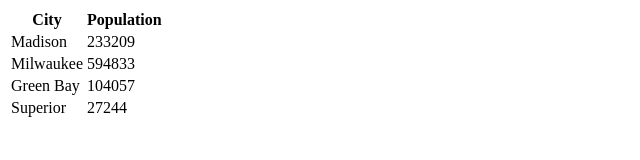
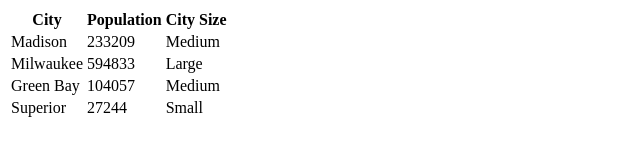
Before and after one commit to Kyle-McNair/Unit-1, a plain HTML site: page index.html in a window 1280 px wide. Shown: the whole page, without its empty margins (0-640 px from the left). Drawn offline with Linux system fonts and the light colour scheme.

Commit message:
Activity 3

```diff
--- a/index.html
+++ b/index.html
@@ -25,6 +25,6 @@
 
         <!--put your external script links here-->
         <script type="text/javascript" src="lib/jquery-3.4.1.js"></script>
-        <script type="text/javascript" src="js/main.js"></script>
+        <script type="text/javascript" src="js/main_with_debug.js"></script>
     </body>
 </html>
--- a/js/main.js
+++ b/js/main.js
@@ -5,7 +5,7 @@ function initialize(){
 
 //function to create a table with cities and their populations
 function cities(){
-    //define an array of objects for cities and population
+    //define two arrays for cities and population
     var cityPop = [
         {
             city: 'Madison',
@@ -25,44 +25,24 @@ function cities(){
         }
     ];
 
-    //create the table element
-    var table = document.createElement("table");
+    //append the table element to the div
+    $("#mydiv").append("<table>");
 
-    //create a header row
-    var headerRow = document.createElement("tr");
+    //append a header row to the table
+    $("table").append("<tr>");
 
-    //add the "City" column
-    var cityHeader = document.createElement("th");
-    cityHeader.innerHTML = "City";
-    headerRow.appendChild(cityHeader);
-
-    //add the "Population" column
-    var popHeader = document.createElement("th");
-    popHeader.innerHTML = "Population";
-    headerRow.appendChild(popHeader);
-
-    //add the row to the table
-    table.appendChild(headerRow);
+    //add the "City" and "Population" columns to the header row
+    $("tr").append("<th>City</th><th>Population</th>");
 
     //loop to add a new row for each city
     for (var i = 0; i < cityPop.length; i++){
-    var tr = document.createElement("tr");
-
-    var city = document.createElement("td");
-    city.innerHTML = cityPop[i].city; //NOTE DIFFERENT SYNTAX
-    tr.appendChild(city);
-
-    var pop = document.createElement("td");
-    pop.innerHTML = cityPop[i].population; //NOTE DIFFERENT SYNTAX
-    tr.appendChild(pop);
-
-    table.appendChild(tr);
+        //assign longer html strings to a variable
+        var rowHtml = "<tr><td>" + cityPop[i].city + "</td><td>" + cityPop[i].population + "</td></tr>";
+        //add the row's html string to the table
+        $("table").append(rowHtml);
+    };
 };
 
-    //add the table to the div in index.html
-    var mydiv = document.getElementById("mydiv");
-    mydiv.appendChild(table);
-};
 
-//call the initialize function when the window has loaded
-window.onload = initialize();
+//call the initialize function when the document has loaded
+$(document).ready(initialize);
--- a/js/main_with_debug.js
+++ b/js/main_with_debug.js
@@ -52,7 +52,7 @@ function addColumns(cityPop){
 
     	if (i == 0){
 
-    		$(this).apend('<th>City Size</th>');
+    		$(this).append('<th>City Size</th>');
     	} else {
 
     		var citySize;
@@ -61,20 +61,22 @@ function addColumns(cityPop){
     			citySize = 'Small';
 
     		} else if (cityPop[i-1].population < 500000){
-    			citysize = 'Medium';
+    			citySize = 'Medium';
 
     		} else {
     			citySize = 'Large';
     		};
+			//Variable citySize needs to be used in order to excecute within the if-statement
+			$(this).append('<td>'+ citySize +'</td>');
 
-    		$this.append('<td' + citySize + '</td>');
+
     	};
     });
 };
 
 function addEvents(){
 
-	$('#table').mouseover(function(){
+	$('table').mouseover(function(){
 
 		var color = "rgb(";
 
@@ -82,13 +84,14 @@ function addEvents(){
 
 			var random = Math.round(Math.random() * 255);
 
-			color += "random";
+			color += random;
 
 			if (i<2){
 				color += ",";
 
 			} else {
 				color += ")";
+			}
 		};
 
 		$(this).css('color', color);
```
Lines whose indentation alone changed are shown as unchanged.
